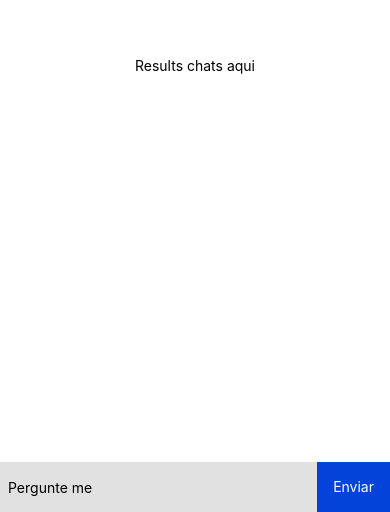
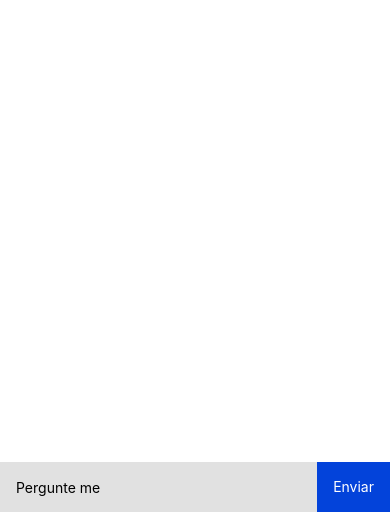
Before and after one commit to iguglielmini/chatGPTRN, a React Native app: screen / in a window 390 px wide. Shown: the part 332-844 px from the top of the page. Built offline with nearby package versions, Linux system fonts and the light colour scheme.

Commit message:
feat: ajustes da formatação do output do chatGPT e display inside RN

```diff
--- a/App.tsx
+++ b/App.tsx
@@ -1,4 +1,4 @@
-import React from "react";
+import React, { useState } from "react";
 import { StatusBar } from "expo-status-bar";
 import {
   StyleSheet,
@@ -9,16 +9,49 @@ import {
 } from "react-native";
 
 export default function App() {
+  const [inputMessage, setInputMessage] = useState("");
+  const [outputMessage, setoutputMessage] = useState(null);
+
+  const handleButtonClick = () => {
+    console.log("Button Clicado", inputMessage);
+    fetch("https://api.openai.com/v1/completions", {
+      method: "POST",
+      headers: {
+        "Content-Type": "application/json",
+        Authorization:
+          "Bearer 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", // trocar para sua key
+      },
+      body: JSON.stringify({
+        prompt: inputMessage,
+        model: "text-davinci-003",
+      }),
+    })
+      .then((responce) => responce.json())
+      .then((data) => {
+        console.log("data", data.choices[0].text);
+        setoutputMessage(data.choices[0].text.trim());
+      });
+  };
+
+  const handleTextInput = (text: string) => {
+    setInputMessage(text);
+    console.log(text);
+  };
+
   return (
     <View style={styles.container}>
       <View style={{ flex: 1, justifyContent: "center" }}>
-        <Text>Results chats aqui</Text>
+        <Text>{outputMessage}</Text>
       </View>
       <View style={styles.content}>
         <View style={{ flex: 1 }}>
-          <TextInput style={styles.input} placeholder="Pergunte me" />
+          <TextInput
+            style={styles.input}
+            placeholder="Pergunte me"
+            onChangeText={handleTextInput}
+          />
         </View>
-        <TouchableOpacity style={styles.button} onPress={() => {}}>
+        <TouchableOpacity style={styles.button} onPress={handleButtonClick}>
           <Text style={{ color: "white", textAlign: "center" }}>Enviar</Text>
         </TouchableOpacity>
       </View>
@@ -36,8 +69,8 @@ const styles = StyleSheet.create({
   },
   input: {
     height: 50,
+    padding: 16,
     backgroundColor: "#e1e1e1",
-    paddingHorizontal: 8,
   },
   content: {
     width: "100%",
```
